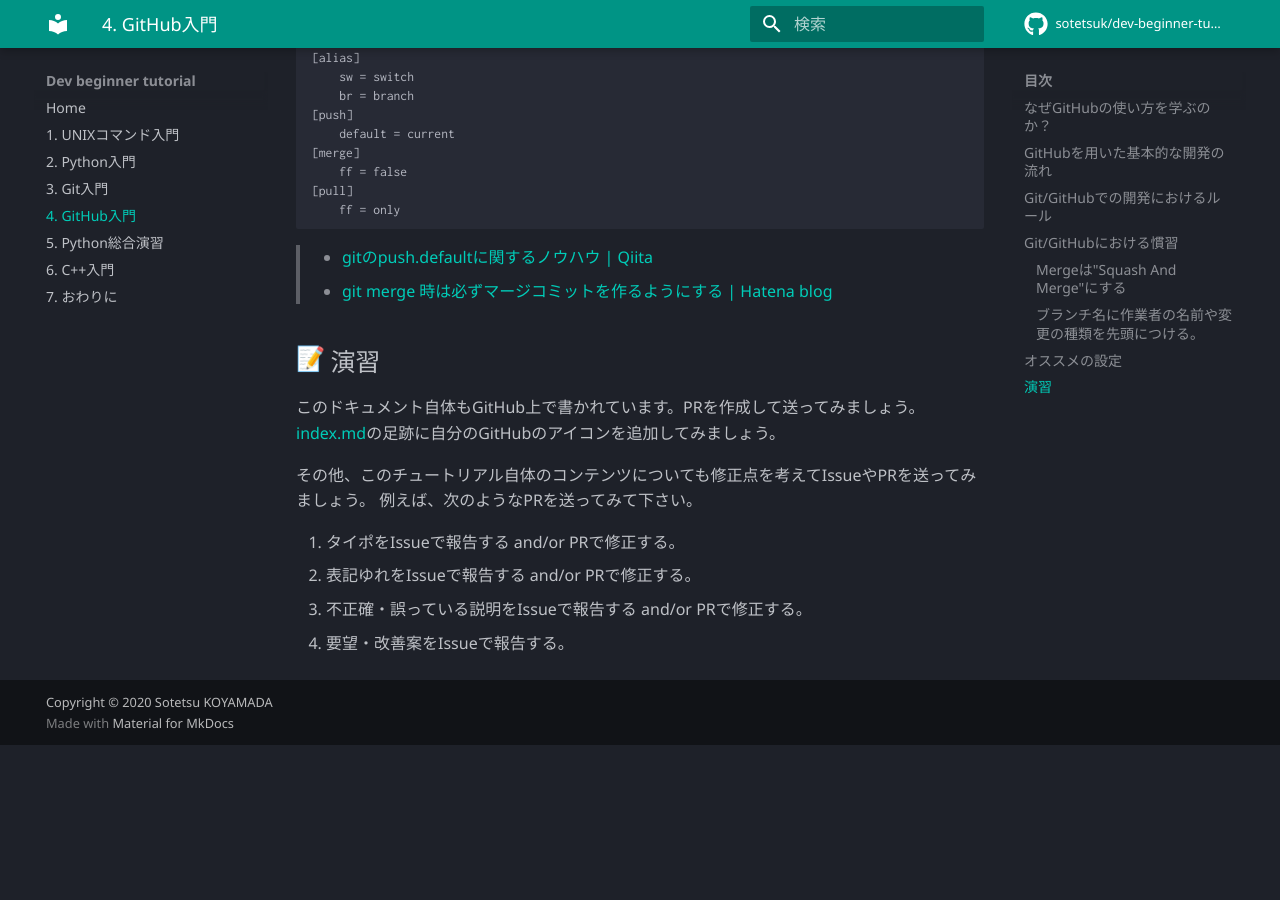
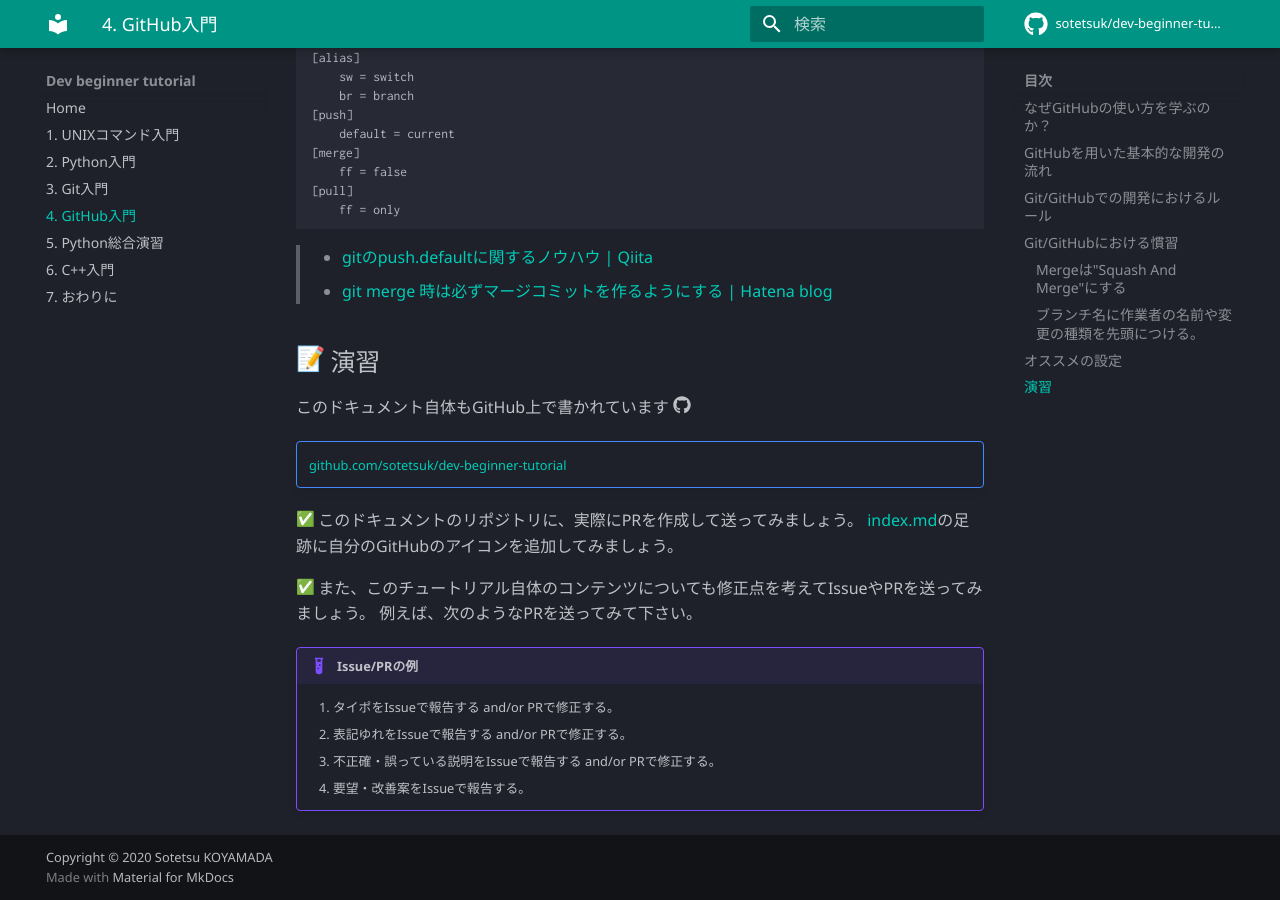
Before and after one commit to sotetsuk/dev-beginner-tutorial, an MkDocs documentation site: the page built from docs/github.md, in a window 1280 px wide and 900 px high, scrolled down 1495 px. Built offline with MkDocs 1.6.1 and Material for MkDocs 9.7.7, drawn with Linux system fonts in a browser that asks for light colours; emoji names are drawn with the system emoji font; comment, search, counter and statistics services are not loaded; before the commit the page ends 2240 px from its top, so only the background shows below that.

Commit message:
Tidy up github practice part (#35)

```diff
--- a/docs/github.md
+++ b/docs/github.md
@@ -67,14 +67,21 @@
 
 ## :pencil: 演習
 
-このドキュメント自体もGitHub上で書かれています。PRを作成して送ってみましょう。
+このドキュメント自体もGitHub上で書かれています :fontawesome-brands-github:
+
+!!! important ""
+
+    [github.com/sotetsuk/dev-beginner-tutorial](https://github.com/sotetsuk/dev-beginner-tutorial)
+
+:white_check_mark: このドキュメントのリポジトリに、実際にPRを作成して送ってみましょう。
 [index.md](https://github.com/sotetsuk/dev-beginner-tutorial/blob/main/docs/index.md)の足跡に自分のGitHubのアイコンを追加してみましょう。
 
-
-その他、このチュートリアル自体のコンテンツについても修正点を考えてIssueやPRを送ってみましょう。
+:white_check_mark: また、このチュートリアル自体のコンテンツについても修正点を考えてIssueやPRを送ってみましょう。
 例えば、次のようなPRを送ってみて下さい。
 
-1. タイポをIssueで報告する and/or PRで修正する。
-2. 表記ゆれをIssueで報告する and/or PRで修正する。
-3. 不正確・誤っている説明をIssueで報告する and/or PRで修正する。
-4. 要望・改善案をIssueで報告する。
+!!! example "Issue/PRの例"
+
+    1. タイポをIssueで報告する and/or PRで修正する。
+    2. 表記ゆれをIssueで報告する and/or PRで修正する。
+    3. 不正確・誤っている説明をIssueで報告する and/or PRで修正する。
+    4. 要望・改善案をIssueで報告する。
```
